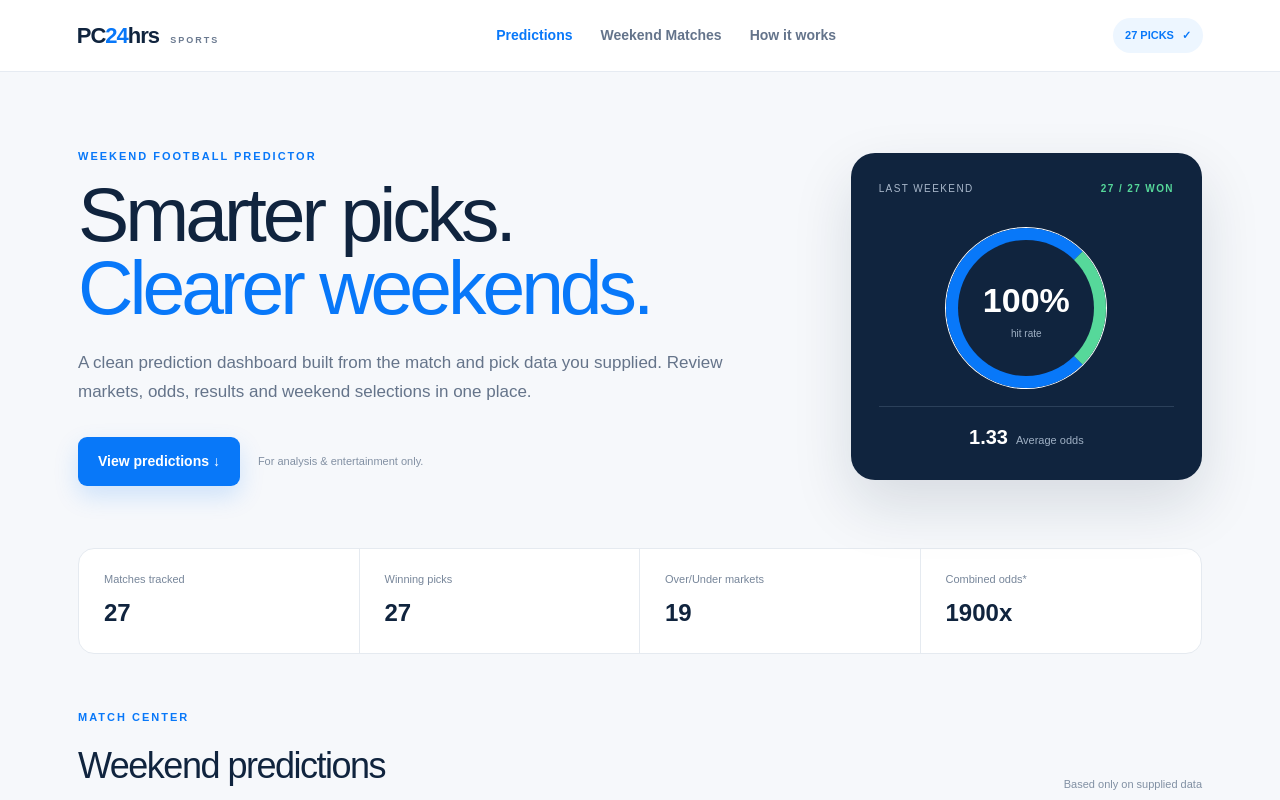
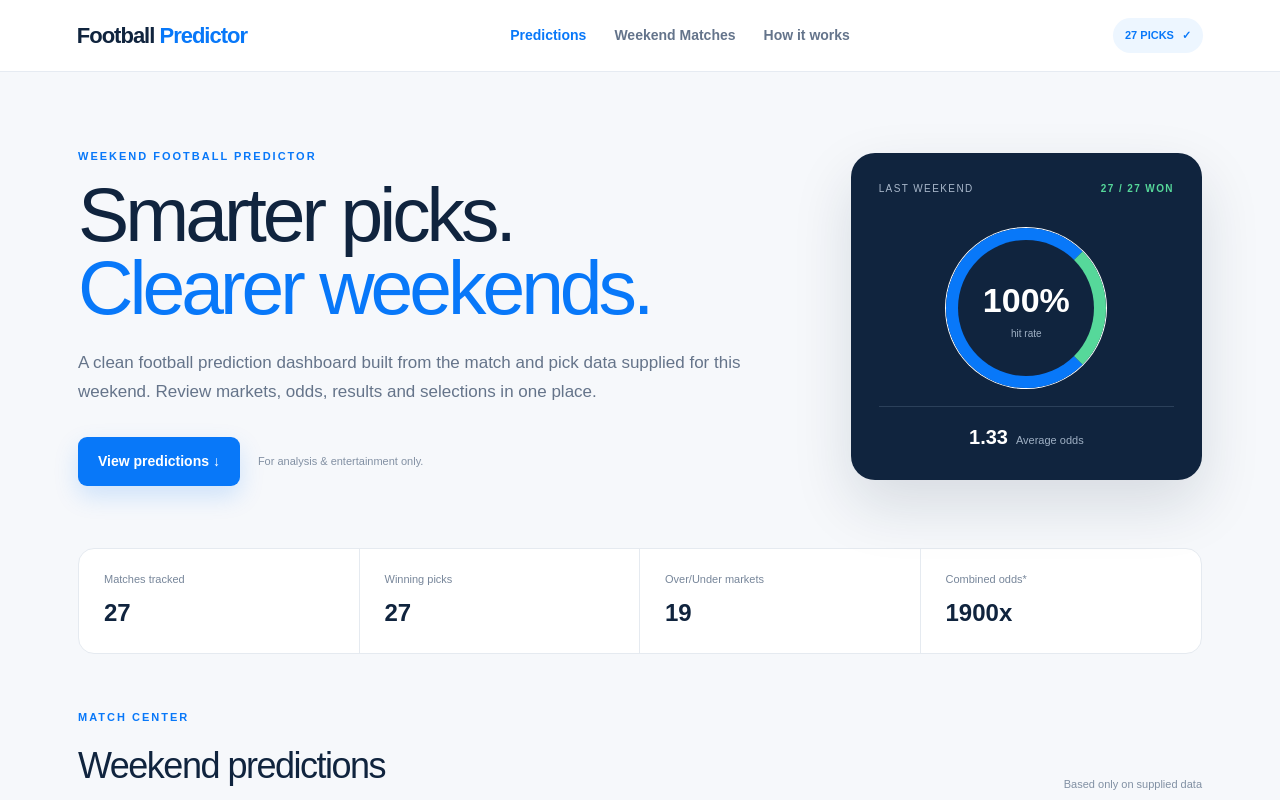
Before and after one commit to frednick/pc24hrs, a Next.js app: page /predictions in a window 1280 px wide. Shown: the top 800 px of the page. Built offline with nearby package versions, Linux system fonts and the light colour scheme.

Commit message:
Make football predictor branding independent from PC24hrs

```diff
--- a/app/predictions/page.js
+++ b/app/predictions/page.js
@@ -69,8 +69,8 @@ export default function PredictionsPage() {
   return (
     <main className="predictor-shell">
       <header className="predictor-header">
-        <a className="brand" href="/">PC<span>24</span>hrs <small>SPORTS</small></a>
-        <nav><a className="active" href="/predictions">Predictions</a><a href="#matches">Weekend Matches</a><a href="#method">How it works</a></nav>
+        <a className="brand" href="/predictions" aria-label="Football Predictor home">Football <span>Predictor</span></a>
+        <nav><a className="active" href="#matches">Predictions</a><a href="#matches">Weekend Matches</a><a href="#method">How it works</a></nav>
         <div className="header-pill">27 PICKS <b>✓</b></div>
       </header>
 
@@ -78,7 +78,7 @@ export default function PredictionsPage() {
         <div className="hero-copy">
           <div className="eyebrow">WEEKEND FOOTBALL PREDICTOR</div>
           <h1>Smarter picks.<br /><span>Clearer weekends.</span></h1>
-          <p>A clean prediction dashboard built from the match and pick data you supplied. Review markets, odds, results and weekend selections in one place.</p>
+          <p>A clean football prediction dashboard built from the match and pick data supplied for this weekend. Review markets, odds, results and selections in one place.</p>
           <div className="hero-actions"><a href="#matches" className="primary-btn">View predictions ↓</a><span className="disclaimer">For analysis & entertainment only.</span></div>
         </div>
         <div className="hero-card">
@@ -109,9 +109,9 @@ export default function PredictionsPage() {
         </table>{filtered.length === 0 && <div className="empty">No matches found. Try another club, league or market.</div>}</div>
       </section>
 
-      <section id="method" className="method"><div><div className="eyebrow">THE APPROACH</div><h2>Prediction data, not promises.</h2></div><p>This first version does not invent live fixtures or pretend to know future results. It organizes the 27 supplied selections into a reusable weekend prediction system. Future versions can add live fixtures, team form, injuries and an automated prediction model.</p></section>
+      <section id="method" className="method"><div><div className="eyebrow">THE APPROACH</div><h2>Prediction data, not promises.</h2></div><p>This version does not invent live fixtures or pretend to know future results. It organizes the 27 supplied selections into a reusable weekend prediction system. Future versions can add live fixtures, team form, injuries and an automated prediction model.</p></section>
 
-      <footer><b>PC24hrs Sports</b><span>Football prediction dashboard</span><span>•</span><span>Analysis & entertainment only. No result is guaranteed.</span></footer>
+      <footer><b>Football Predictor</b><span>Independent football prediction dashboard</span><span>•</span><span>Analysis & entertainment only. No result is guaranteed.</span></footer>
     </main>
   );
 }
```
